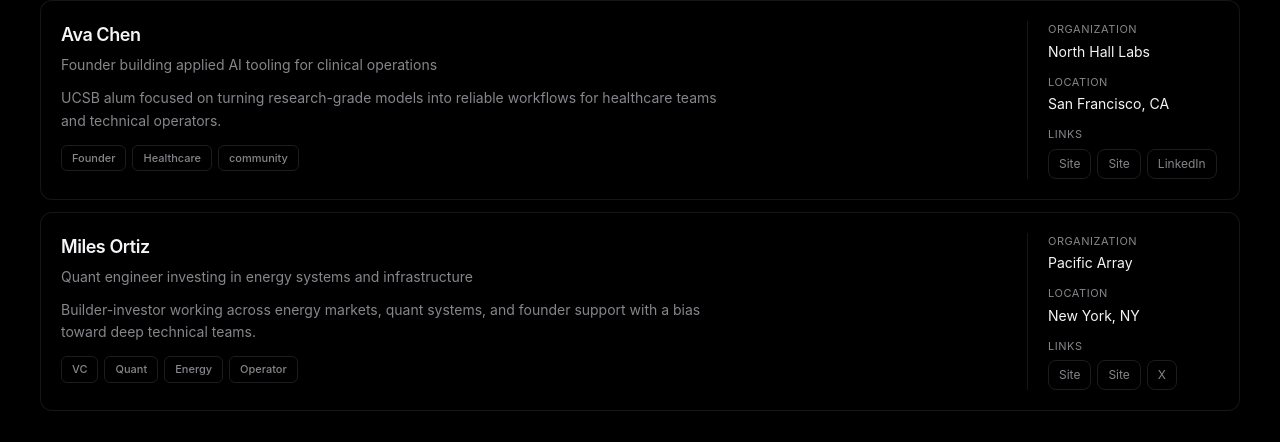
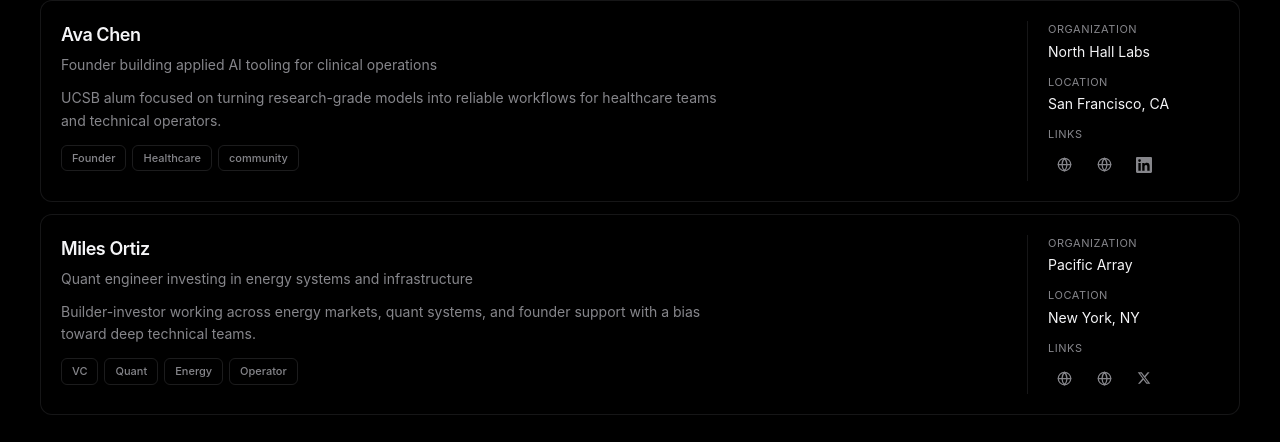
Before and after one commit to JohnLins/ucsbnetwork, a Next.js app: page / in a window 1280 px wide. Shown: the part 774-1216 px from the top of the page. Built offline with nearby package versions, Linux system fonts and the light colour scheme; no server answers.

Commit message:
Update member-card.tsx

```diff
--- a/components/member-card.tsx
+++ b/components/member-card.tsx
@@ -1,6 +1,6 @@
 import Link from "next/link";
 
-import type { MemberCard as Member } from "@/lib/types";
+import type { MemberCard as Member, LinkType } from "@/lib/types";
 
 export function MemberCard({ member }: { member: Member }) {
   return (
@@ -38,19 +38,23 @@ export function MemberCard({ member }: { member: Member }) {
               <p className="mt-1 text-sm text-ink">{member.location}</p>
             </div>
           ) : null}
+          {(member.websiteUrl || member.links.length > 0) ? (
             <div className="space-y-1.5">
               <p className="text-[11px] uppercase tracking-wider text-muted">Links</p>
-            <div className="flex flex-wrap gap-1.5">
+              <div className="flex items-center gap-2">
                 {member.websiteUrl ? (
-                <ExternalChip href={member.websiteUrl}>Site</ExternalChip>
+                  <LinkIcon href={member.websiteUrl} type="website" />
                 ) : null}
                 {member.links.map((link) => (
-                <ExternalChip key={`${member.id}-${link.url}`} href={link.url}>
-                  {link.label ?? link.linkType}
-                </ExternalChip>
+                  <LinkIcon
+                    key={`${member.id}-${link.url}`}
+                    href={link.url}
+                    type={link.linkType}
+                  />
                 ))}
               </div>
             </div>
+          ) : null}
         </div>
       </div>
     </article>
@@ -65,15 +69,55 @@ function TagPill({ children }: { children: string }) {
   );
 }
 
-function ExternalChip({ href, children }: { href: string; children: string }) {
+function LinkIcon({ href, type }: { href: string; type: LinkType | "website" }) {
   return (
     <Link
       href={href}
       target="_blank"
       rel="noreferrer"
-      className="inline-flex items-center rounded-lg border border-line/50 px-2.5 py-1.5 text-xs text-muted transition hover:border-accent/40 hover:text-ink"
+      className="flex h-8 w-8 items-center justify-center rounded-lg text-muted transition hover:text-ink"
+      aria-label={type}
     >
-      {children}
+      {getLinkSvg(type)}
     </Link>
   );
 }
+
+function getLinkSvg(type: LinkType | "website") {
+  switch (type) {
+    case "linkedin":
+      return (
+        <svg width="16" height="16" viewBox="0 0 24 24" fill="currentColor">
+          <path d="M20.447 20.452h-3.554v-5.569c0-1.328-.027-3.037-1.852-3.037-1.853 0-2.136 1.445-2.136 2.939v5.667H9.351V9h3.414v1.561h.046c.477-.9 1.637-1.85 3.37-1.85 3.601 0 4.267 2.37 4.267 5.455v6.286zM5.337 7.433a2.062 2.062 0 0 1-2.063-2.065 2.064 2.064 0 1 1 2.063 2.065zm1.782 13.019H3.555V9h3.564v11.452zM22.225 0H1.771C.792 0 0 .774 0 1.729v20.542C0 23.227.792 24 1.771 24h20.451C23.2 24 24 23.227 24 22.271V1.729C24 .774 23.2 0 22.222 0h.003z" />
+        </svg>
+      );
+    case "github":
+      return (
+        <svg width="16" height="16" viewBox="0 0 24 24" fill="currentColor">
+          <path d="M12 .297c-6.63 0-12 5.373-12 12 0 5.303 3.438 9.8 8.205 11.385.6.113.82-.258.82-.577 0-.285-.01-1.04-.015-2.04-3.338.724-4.042-1.61-4.042-1.61C4.422 18.07 3.633 17.7 3.633 17.7c-1.087-.744.084-.729.084-.729 1.205.084 1.838 1.236 1.838 1.236 1.07 1.835 2.809 1.305 3.495.998.108-.776.417-1.305.76-1.605-2.665-.3-5.466-1.332-5.466-5.93 0-1.31.465-2.38 1.235-3.22-.135-.303-.54-1.523.105-3.176 0 0 1.005-.322 3.3 1.23.96-.267 1.98-.399 3-.405 1.02.006 2.04.138 3 .405 2.28-1.552 3.285-1.23 3.285-1.23.645 1.653.24 2.873.12 3.176.765.84 1.23 1.91 1.23 3.22 0 4.61-2.805 5.625-5.475 5.92.42.36.81 1.096.81 2.22 0 1.606-.015 2.896-.015 3.286 0 .315.21.69.825.57C20.565 22.092 24 17.592 24 12.297c0-6.627-5.373-12-12-12" />
+        </svg>
+      );
+    case "x":
+      return (
+        <svg width="14" height="14" viewBox="0 0 24 24" fill="currentColor">
+          <path d="M18.244 2.25h3.308l-7.227 8.26 8.502 11.24H16.17l-5.214-6.817L4.99 21.75H1.68l7.73-8.835L1.254 2.25H8.08l4.713 6.231zm-1.161 17.52h1.833L7.084 4.126H5.117z" />
+        </svg>
+      );
+    case "website":
+      return (
+        <svg width="15" height="15" viewBox="0 0 24 24" fill="none" stroke="currentColor" strokeWidth="2" strokeLinecap="round" strokeLinejoin="round">
+          <circle cx="12" cy="12" r="10" />
+          <path d="M2 12h20" />
+          <path d="M12 2a15.3 15.3 0 0 1 4 10 15.3 15.3 0 0 1-4 10 15.3 15.3 0 0 1-4-10 15.3 15.3 0 0 1 4-10z" />
+        </svg>
+      );
+    default:
+      return (
+        <svg width="15" height="15" viewBox="0 0 24 24" fill="none" stroke="currentColor" strokeWidth="2" strokeLinecap="round" strokeLinejoin="round">
+          <path d="M18 13v6a2 2 0 0 1-2 2H5a2 2 0 0 1-2-2V8a2 2 0 0 1 2-2h6" />
+          <polyline points="15 3 21 3 21 9" />
+          <line x1="10" y1="14" x2="21" y2="3" />
+        </svg>
+      );
+  }
+}
```
Lines whose indentation alone changed are shown as unchanged.
